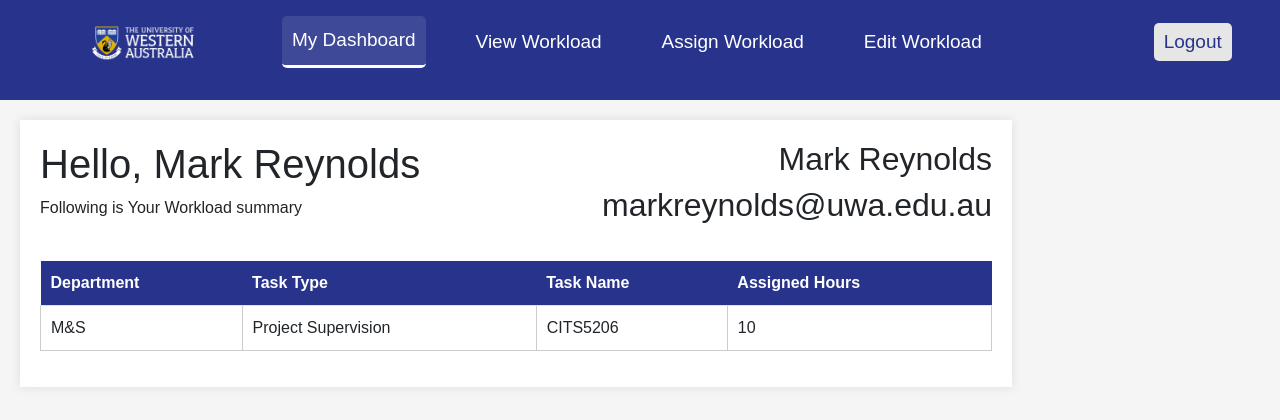
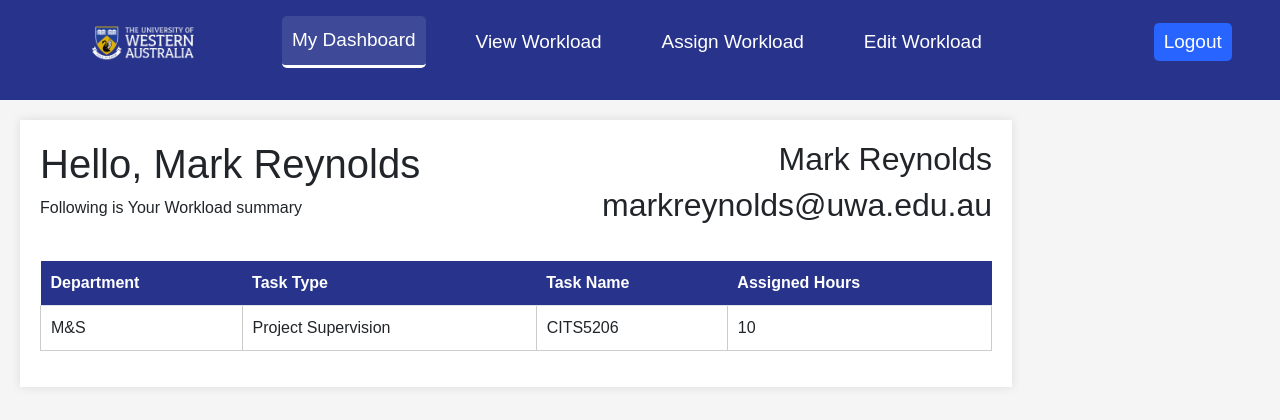
Before and after one commit to yylocky/CITS5206-Group3, a Flask app: page /dashboard in a window 1280 px wide, with the pointer over the restyled element. Shown: the top 420 px of the page. Run offline with Flask 3, Linux system fonts and the light colour scheme; the visitor is signed in with stand-in values (Sample User, id 1); some libraries are stand-ins or nearby versions.

Commit message:
Revised login button hover effects and added replies to code review comments

```diff
--- a/app/static/css/base.css
+++ b/app/static/css/base.css
@@ -63,8 +63,8 @@ nav ul li:last-child a {
 }
 
 nav ul li:last-child a:hover {
-  background-color: #e6e6e6;
-  color: rgb(40, 52, 139);
+  background-color: rgb(40, 100, 400);
+  color: white;
 }
 
 /* Effects for active page */
--- a/app/static/css/login.css
+++ b/app/static/css/login.css
@@ -91,7 +91,7 @@ body {
 }
 
 .login-btn:hover {
-  background-color: rgb(40, 52, 139);
+  background-color: rgb(40, 100, 400);
 }
 
 .login-form p span {
```
